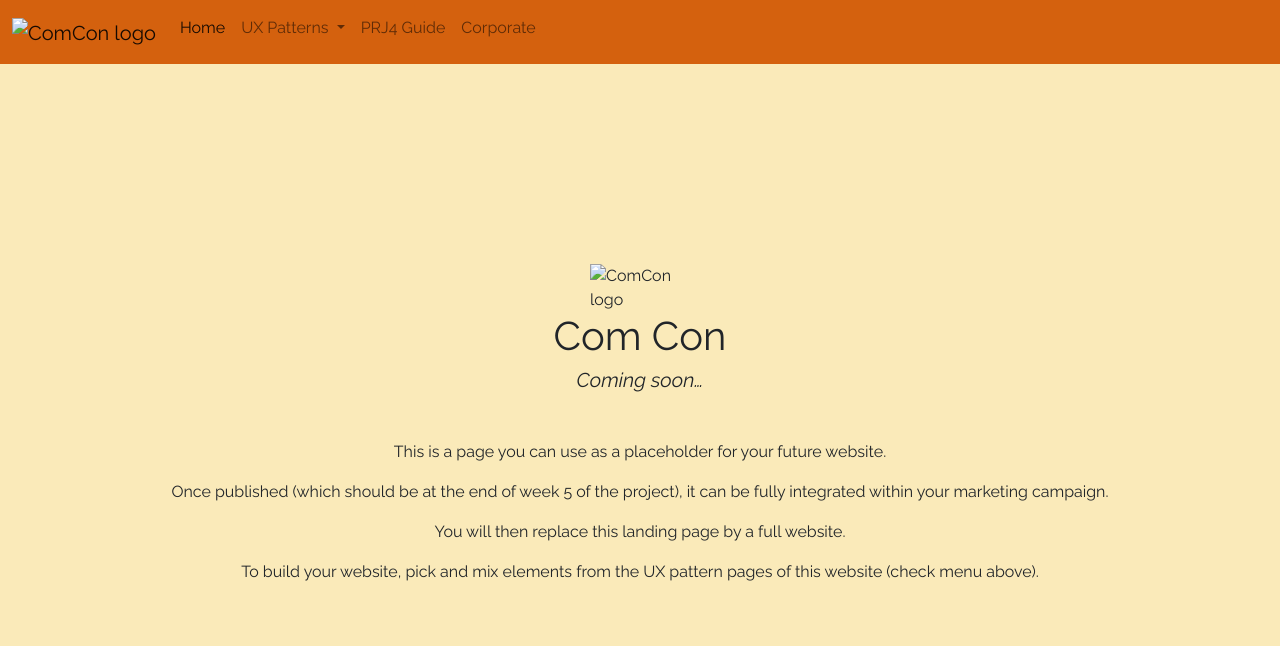
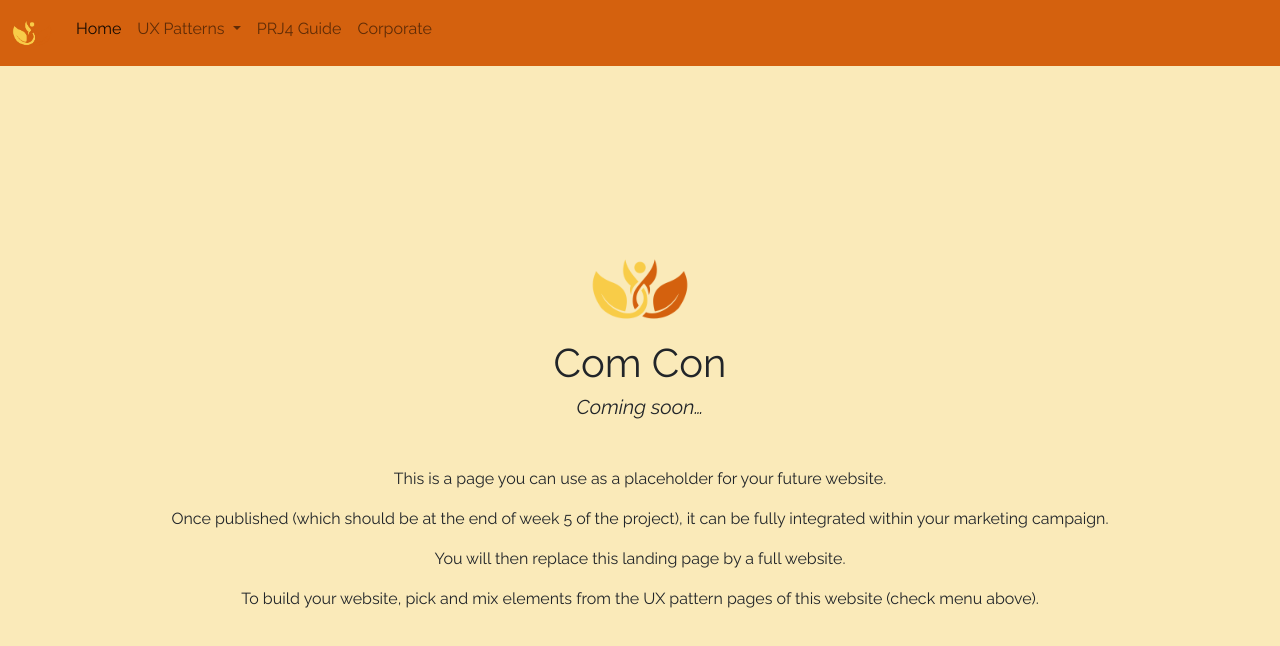
Before and after one commit to Imkedebeer/ComCon, a plain HTML site: page index.html in a window 1280 px wide. Drawn offline with nearby package versions, Linux system fonts and the light colour scheme.

Commit message:
fix logos

```diff
--- a/index.html
+++ b/index.html
@@ -26,7 +26,7 @@
     <nav class="navbar navbar-expand-lg navbar-light">
       <div class="container-fluid">
         <a class="navbar-brand" href="#">
-          <img src="images/comcon_logo.png" width="40" alt="ComCon logo">
+          <img src="images/comcon-logo.png" width="40" alt="ComCon logo">
         </a>
         <button class="navbar-toggler" type="button" data-bs-toggle="collapse" data-bs-target="#navbarSupportedContent" aria-controls="navbarSupportedContent" aria-expanded="false" aria-label="Toggle navigation">
           <span class="navbar-toggler-icon"></span>
@@ -62,7 +62,7 @@
 
     <!-- Start of main placeholder in landing page -->
     <main class="h-100 d-flex flex-column justify-content-center align-items-center">
-      <img class="mb-6" src="images/comcon_logo.png" alt="ComCon logo" width="100">
+      <img class="mb-6" src="images/comcon-logo.png" alt="ComCon logo" width="100">
       <h1>Com Con</h1>
       <h5 class="fst-italic mb-5">Coming soon…</h5>
       <div class="container text-center">
```
